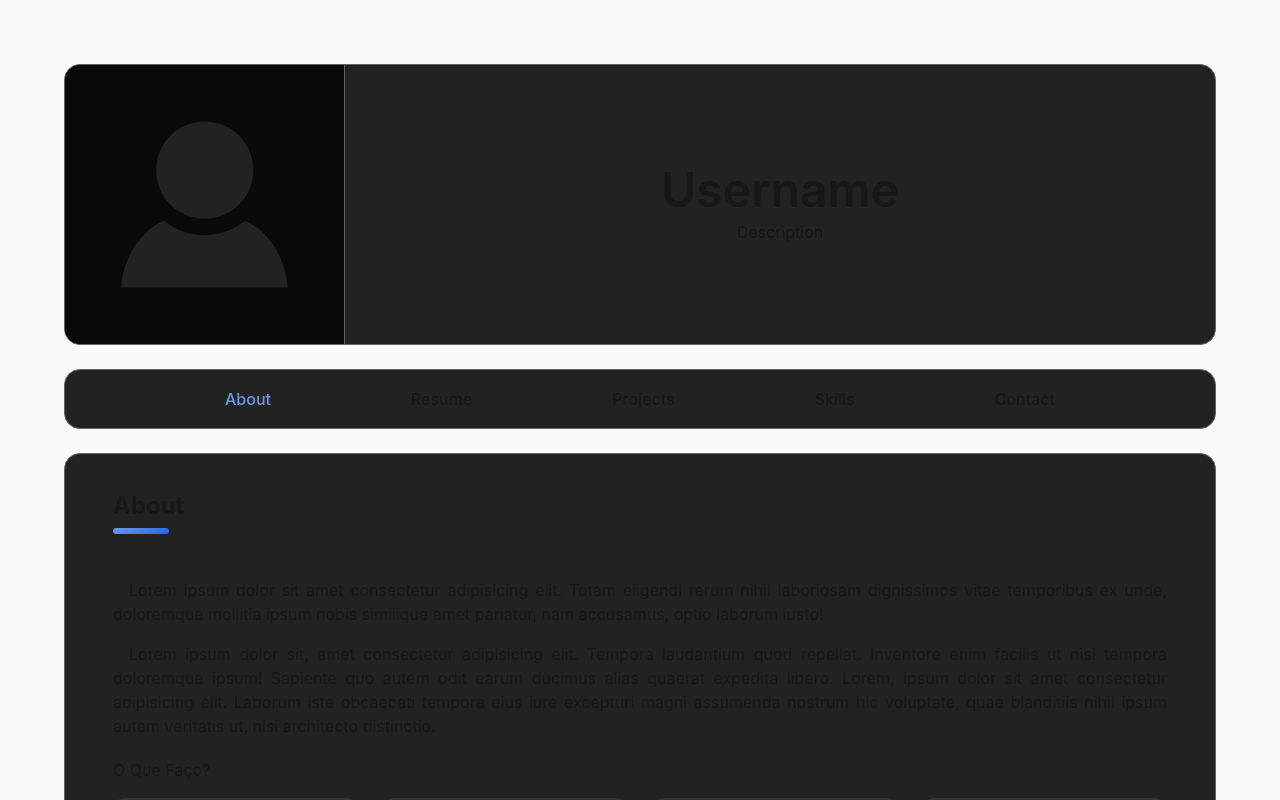
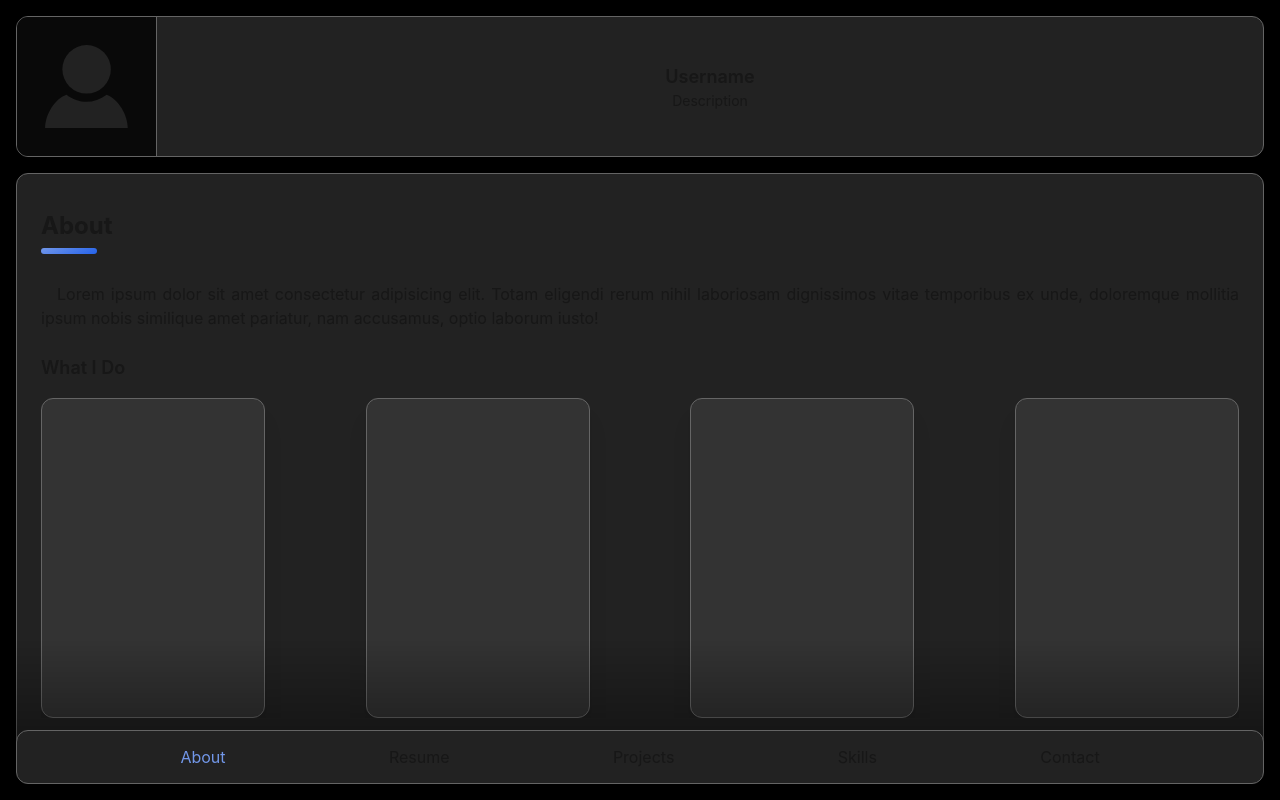
Before and after one commit to EstGui/portfolio.me, a Next.js app: page / in a window 1280 px wide. Shown: the top 800 px of the page. Built offline with nearby package versions, Linux system fonts and the light colour scheme; no server answers.

Commit message:
primeiras adaptações para Mobile First

```diff
--- a/app/globals.css
+++ b/app/globals.css
@@ -46,7 +46,7 @@
 }
 
 body {
-  background: var(--background);
+  background: #000000;
   color: var(--foreground);
   font-family: Arial, Helvetica, sans-serif;
   scroll-behavior: smooth;
--- a/app/layout.tsx
+++ b/app/layout.tsx
@@ -2,7 +2,6 @@ import "./globals.css";
 
 import type { Metadata } from "next";
 import { Geist, Geist_Mono } from "next/font/google";
-import Script from "next/script";
 
 const geistSans = Geist({
   variable: "--font-geist-sans",
@@ -30,19 +29,6 @@ export default function RootLayout({
         className={`${geistSans.variable} ${geistMono.variable} antialiased`}
       >
         {children}
-
-        <Script
-          type="module"
-          src="https://unpkg.com/ionicons@7.1.0/dist/ionicons/ionicons.esm.js"
-          strategy="afterInteractive"
-        />
-
-        {/* Ionicons fallback */}
-        <Script
-          noModule
-          src="https://unpkg.com/ionicons@7.1.0/dist/ionicons/ionicons.js"
-          strategy="afterInteractive"
-        />
       </body>
     </html>
   );
--- a/app/page.tsx
+++ b/app/page.tsx
@@ -11,7 +11,7 @@ import ProjectsContent from "@/components/projectsContent/ProjectsContent";
 import ResumeContent from "@/components/resumeContent/ResumeContent";
 
 export default function Home() {
-  const [user, ] = useState("estgui");
+  const [user] = useState("estgui");
   const [tab, setTab] = useState("about");
 
   useEffect(() => {
@@ -26,8 +26,8 @@ export default function Home() {
   }, [tab]);
 
   return (
-    <div className="flex min-h-screen items-center justify-center bg-zinc-50 py-16 font-sans dark:bg-black">
-      <main className="flex min-h-screen w-full max-w-7xl flex-col items-center justify-start gap-6 px-16 sm:items-start dark:bg-black">
+    <div className="flex items-center justify-center p-4 font-sans dark:bg-black">
+      <main className="flex w-full flex-col items-center justify-start gap-4 dark:bg-black">
         <About username={user} />
         <NavBar tab={tab} setTab={setTab} />
         <ContentContainer username={user} tabName={tab}>
@@ -36,7 +36,7 @@ export default function Home() {
           {tab === "projects" && <ProjectsContent username={user} />}
           {tab === "contact" && <ContactContent />}
         </ContentContainer>
-        <button className="fixed right-10 bottom-8 hidden min-h-14 min-w-14 rounded-4xl bg-blue-400 hover:cursor-pointer">
+        <button className="fixed right-10 bottom-8 hidden rounded-4xl bg-blue-400 hover:cursor-pointer">
           Oi
         </button>
       </main>
--- a/components/about/about.tsx
+++ b/components/about/about.tsx
@@ -39,20 +39,20 @@ export default function About({ username }: GithubUserProps) {
   }, [username]);
 
   return (
-    <div className="bg-secondary flex min-h-[280] min-w-full overflow-hidden rounded-2xl border border-[#646464]">
+    <div className="bg-secondary flex w-full overflow-hidden rounded-xl border border-[#646464]">
       <Image
         src={userData?.avatar_url ?? "/images/default-avatar.svg"}
-        width={280}
-        height={280}
+        width={140}
+        height={140}
         alt={`profile photo ${userData?.name}`}
         draggable="false"
-        className="min-h-[280] min-w-[280] border-r border-r-[#646464]"
+        className="h-[140] w-[140] border-r border-r-[#646464]"
       />
-      <div className="flex w-full flex-col items-center justify-center gap-1.5">
-        <h1 className="font-primary text-5xl font-semibold">
+      <div className="flex flex-col items-center justify-center w-full">
+        <h1 className="font-primary font-semibold text-lg">
           {userData?.name || "Username"}
         </h1>
-        <p>{userData?.bio || "Description"}</p>
+        <p className="text-sm">{userData?.bio || "Description"}</p>
       </div>
     </div>
   );
--- a/components/aboutContent/AboutContent.tsx
+++ b/components/aboutContent/AboutContent.tsx
@@ -1,35 +1,25 @@
 export default function AboutContent() {
   return (
     <>
-      <section className="mb-5 flex flex-col gap-4">
+      <section className="mb-6 flex flex-col gap-4">
         <p className="text-justify indent-4">
           Lorem ipsum dolor sit amet consectetur adipisicing elit. Totam
           eligendi rerum nihil laboriosam dignissimos vitae temporibus ex unde,
           doloremque mollitia ipsum nobis similique amet pariatur, nam
           accusamus, optio laborum iusto!
         </p>
-
-        <p className="text-justify indent-4">
-          Lorem ipsum dolor sit, amet consectetur adipisicing elit. Tempora
-          laudantium quod repellat. Inventore enim facilis ut nisi tempora
-          doloremque ipsum! Sapiente quo autem odit earum ducimus alias quaerat
-          expedita libero. Lorem, ipsum dolor sit amet consectetur adipisicing
-          elit. Laborum iste obcaecati tempora eius iure excepturi magni
-          assumenda nostrum hic voluptate, quae blanditiis nihil ipsum autem
-          veritatis ut, nisi architecto distinctio.
-        </p>
       </section>
 
       <section>
-        <div className="mb-4">
-          <h3>O Que Faço?</h3>
+        <div className="mb-4 text-lg font-semibold">
+          <h3>What I Do</h3>
         </div>
 
-        <div className="flex justify-between gap-6">
-          <div className="h-80 w-full rounded-md border border-transparent bg-[#333] shadow-xl transition hover:border-[#7297E9]"></div>
-          <div className="h-80 w-full rounded-md border border-transparent bg-[#333] shadow-xl transition hover:border-[#7297E9]"></div>
-          <div className="h-80 w-full rounded-md border border-transparent bg-[#333] shadow-xl transition hover:border-[#7297E9]"></div>
-          <div className="h-80 w-full rounded-md border border-transparent bg-[#333] shadow-xl transition hover:border-[#7297E9]"></div>
+        <div className="flex justify-between gap-6 overflow-x-scroll">
+          <div className="h-80 w-56 shrink-0 rounded-md border border-[#656565] bg-[#333] shadow-xl transition hover:border-[#7297E9]"></div>
+          <div className="h-80 w-56 shrink-0 rounded-md border border-[#656565] bg-[#333] shadow-xl transition hover:border-[#7297E9]"></div>
+          <div className="h-80 w-56 shrink-0 rounded-md border border-[#656565] bg-[#333] shadow-xl transition hover:border-[#7297E9]"></div>
+          <div className="h-80 w-56 shrink-0 rounded-md border border-[#656565] bg-[#333] shadow-xl transition hover:border-[#7297E9]"></div>
         </div>
       </section>
     </>
--- a/components/contentContainer/ContentContainer.tsx
+++ b/components/contentContainer/ContentContainer.tsx
@@ -8,8 +8,8 @@ type Props = {
 
 export default function ContentContainer({ tabName, children }: Props) {
   return (
-    <div className="bg-secondary flex min-w-full flex-col overflow-hidden rounded-2xl border border-[#646464] px-12 py-9">
-      <h3 className="relative mb-14 inline-block text-2xl font-bold capitalize after:absolute after:-bottom-3 after:left-0 after:h-1.5 after:w-14 after:rounded-sm after:bg-[linear-gradient(155deg,#7297E9,#2563EB)] after:content-['']">
+    <div className="bg-secondary flex w-full flex-col rounded-xl border border-[#646464] px-6 py-9 mb-17">
+      <h3 className="relative mb-10 inline-block text-2xl font-bold capitalize after:absolute after:-bottom-3 after:left-0 after:h-1.5 after:w-14 after:rounded-sm after:bg-[linear-gradient(155deg,#7297E9,#2563EB)] after:content-['']">
         {tabName}
       </h3>
       {children}
--- a/components/navBar/NavBar.tsx
+++ b/components/navBar/NavBar.tsx
@@ -8,18 +8,20 @@ interface NavTabsProps {
 export default function Navbar({ tab, setTab }: NavTabsProps) {
   const tabs = ["about", "resume", "projects", "skills", "contact"];
   return (
-    <div className="bg-secondary flex h-15 min-w-full items-center justify-evenly rounded-2xl border border-[#646464] px-5">
+    <div className="fixed bottom-0 inset-x-0 h-40 bg-linear-to-t from-[#00000099] to-transparent z-1">
+      <div className="bg-secondary fixed right-4 bottom-4 left-4 flex justify-evenly rounded-md border border-[#646464] py-3.5 z-1">
         {tabs.map((t) => {
           return (
             <button
               key={t}
               onClick={() => setTab(t)}
-            className={`h-fit cursor-pointer font-medium transition ${tab === t ? "text-[#7297E9]" : "hover:text-[#7297E9]"}`}
+              className={`cursor-pointer font-normal transition ${tab === t ? "text-[#7297E9]" : "hover:text-[#7297E9]"}`}
             >
               {t.charAt(0).toUpperCase() + t.slice(1).toLowerCase()}
             </button>
           );
         })}
       </div>
+    </div>
   );
 }
--- a/components/projectCard/ProjectCard.tsx
+++ b/components/projectCard/ProjectCard.tsx
@@ -9,9 +9,9 @@ export default function ProjectCard({
     <a
       href={repoLink}
       target="_blank"
-      className="bg-secondary relative min-h-56 overflow-hidden rounded-md border border-[#646464] transition hover:scale-101 hover:border-[#7297E9] hover:opacity-70 hover:shadow-lg hover:shadow-black"
+      className="bg-secondary relative min-h-46 overflow-hidden rounded-md border border-[#646464] transition hover:scale-101 hover:border-[#7297E9] hover:opacity-70 hover:shadow-lg hover:shadow-black"
     >
-      <div className="absolute bottom-0 w-full bg-[#000000AA] px-5 py-6">
+      <div className="absolute bottom-0 w-full bg-[#000000AA] px-5 py-5">
         <h3>{repoName}</h3>
       </div>
     </a>
--- a/components/projectsContent/ProjectsContent.tsx
+++ b/components/projectsContent/ProjectsContent.tsx
@@ -33,7 +33,7 @@ export default function ProjectsContent({ username }: { username: string }) {
   return (
     <div
       id="cardsContainer"
-      className="mb-2 grid grid-cols-1 gap-4 sm:grid-cols-1 md:grid-cols-1 lg:grid-cols-2"
+      className="grid grid-cols-1 gap-4 sm:grid-cols-1 md:grid-cols-1 lg:grid-cols-2"
     >
       {userData
         ?.filter((repo) => repo.owner?.login.toLowerCase() === username)
```
Lines whose indentation alone changed are shown as unchanged.
